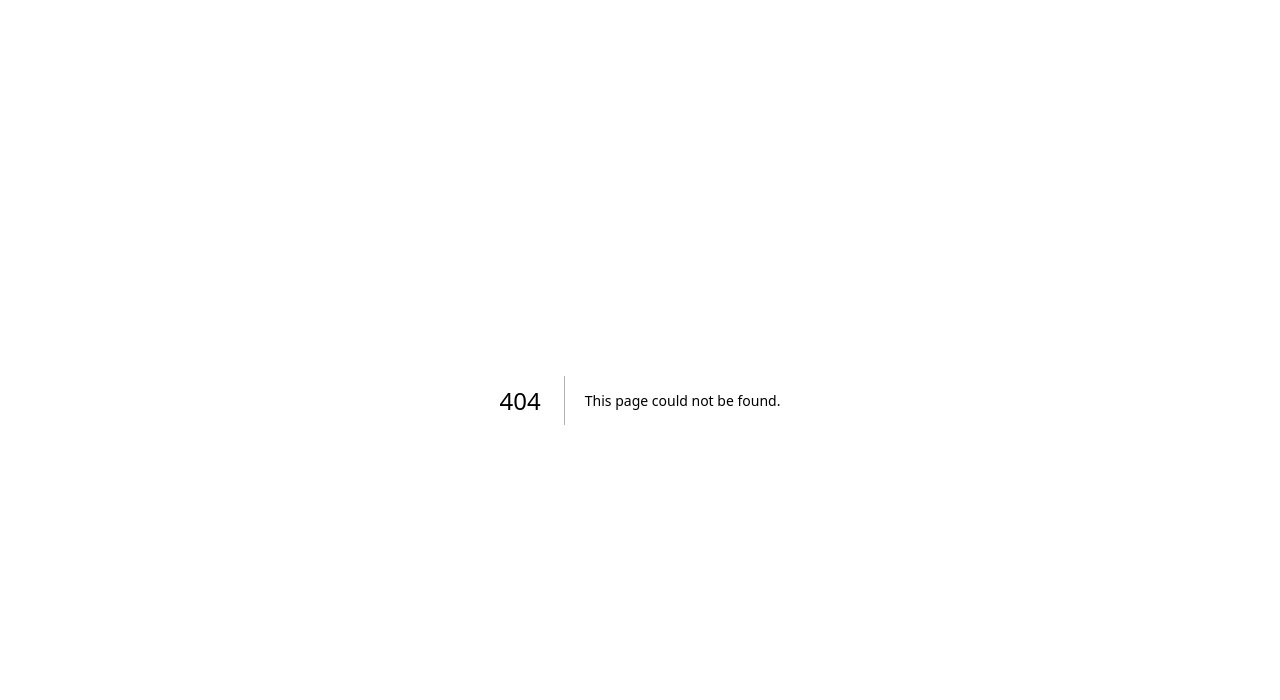
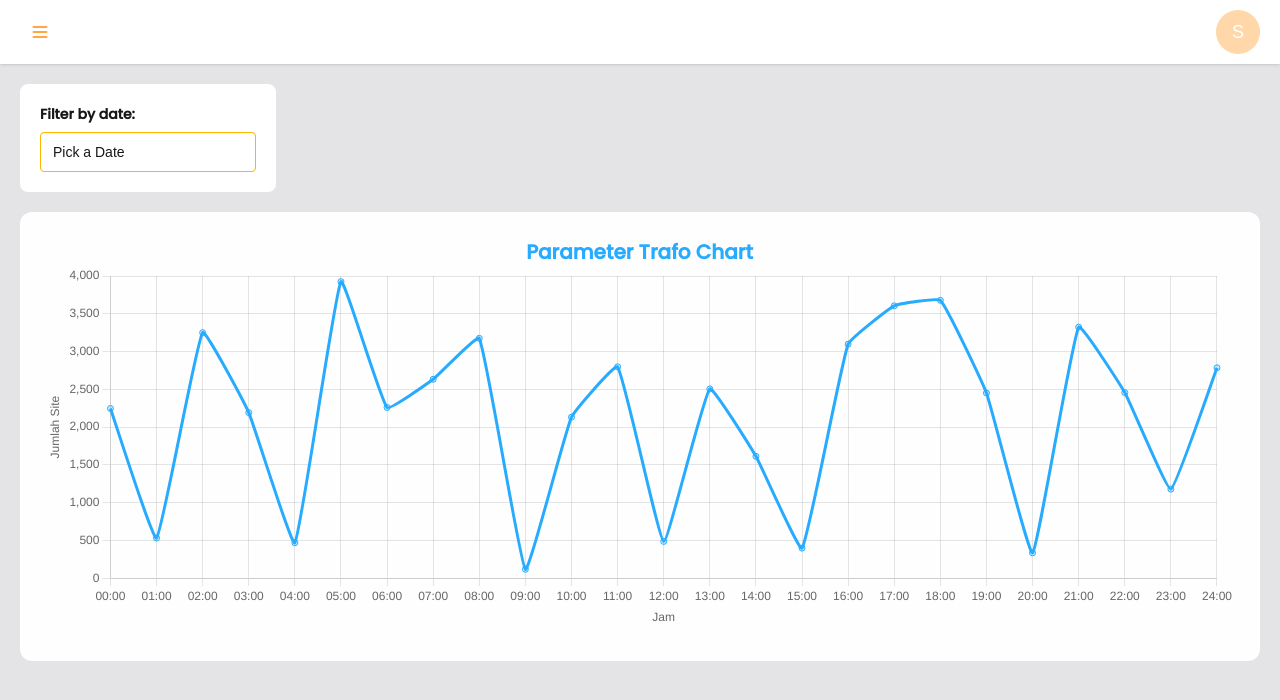
Before and after one commit to ITSensync/trafo-monitoring-system, a Next.js app: page /graph in a window 1280 px wide. Before the commit this address had no page. Shown: the top 700 px of the page. Built offline with nearby package versions, Linux system fonts and the light colour scheme.

Commit message:
feat: slicing graph page

```diff
--- a/package.json
+++ b/package.json
@@ -13,8 +13,11 @@
     "@emotion/styled": "^11.14.0",
     "@mui/icons-material": "^7.0.2",
     "@mui/material": "^7.0.2",
+    "chart.js": "^4.4.9",
     "next": "15.3.1",
     "react": "^19.0.0",
+    "react-chartjs-2": "^5.3.0",
+    "react-day-picker": "^9.6.7",
     "react-dom": "^19.0.0"
   },
   "devDependencies": {
--- /dev/null
+++ b/src/app/graph/page.tsx
@@ -0,0 +1,47 @@
+"use client";
+import BaseLayout from "@/components/BaseLayout";
+import ParameterGraph from "@/components/ParameterGraph";
+import React from "react";
+import { DayPicker, getDefaultClassNames } from "react-day-picker";
+import "react-day-picker/style.css";
+
+export default function page() {
+  const defaultClassNames = getDefaultClassNames();
+  return (
+    <BaseLayout searchBar={false}>
+      <div className="p-5 bg-white h-fit mx-5 mt-5 w-[20dvw] rounded-lg">
+        <p className="font-semibold font-poppins mb-2 text-sm">Filter by date:</p>
+        <button
+          popoverTarget="rdp-popover"
+          className="input input-border input-warning"
+          style={{ anchorName: "--rdp" } as React.CSSProperties}
+        >
+          {/* {date ? date.toLocaleDateString() : "Pick a date"} */}
+          Pick a Date
+        </button>
+        <div
+          popover="auto"
+          id="rdp-popover"
+          className="dropdown"
+          style={{ positionAnchor: "--rdp" } as React.CSSProperties}
+        >
+          <DayPicker
+            classNames={{
+              today: `rounded-full bg-amber-400 text-white font-bold`, // Add a border to today's date
+              selected: `bg-amber-500 border-amber-500 text-white font-bold`, // Highlight the selected day
+              root: `${defaultClassNames.root} shadow-lg p-5 bg-white border border-zinc-300 rounded-lg`, // Add a shadow to the root element
+              chevron: `${defaultClassNames.chevron} text-orange-400`,
+              button_next: `${defaultClassNames.button_next} `,
+            }}
+            mode="single"
+            // selected={date}
+            // onSelect={setDate}
+          />
+        </div>
+      </div>
+      <div className="bg-white/95 my-5 mx-5 rounded-xl px-6 pt-5 pb-8 h-fit">
+        <ParameterGraph />
+      </div>
+    </BaseLayout>
+  );
+}
--- a/src/components/BaseLayout.tsx
+++ b/src/components/BaseLayout.tsx
@@ -5,7 +5,7 @@ export default function BaseLayout({
   children, searchBar
 }: Readonly<{ children: React.ReactNode, searchBar: boolean }>) {
   return (
-    <div className="h-dvh w-full bg-zinc-200">
+    <div className="min-h-screen w-full bg-zinc-200 pb-10">
       <Navbar searchBar={searchBar}/>
       {children}
     </div>
--- /dev/null
+++ b/src/components/ParameterGraph.tsx
@@ -0,0 +1,74 @@
+"use client";
+import {
+  CategoryScale,
+  Chart,
+  Legend,
+  LinearScale,
+  LineElement,
+  PointElement,
+  Title,
+  Tooltip,
+} from "chart.js";
+import React from "react";
+import { Line } from "react-chartjs-2";
+
+export default function ParameterGraph() {
+  Chart.register(
+    Title,
+    Tooltip,
+    Legend,
+    LineElement,
+    LinearScale,
+    CategoryScale,
+    PointElement
+  );
+
+  const options = {
+    responsive: true,
+    plugins: {
+      legend: {
+        display: false,
+      },
+      title: {
+        display: true,
+        text: "Parameter Trafo Chart",
+        font: { size: 20, family: "Poppins" },
+        color: "#26abff",
+      },
+    },
+    scales: {
+      x: {
+        title: {
+          display: true,
+          text: "Jam",
+        },
+      },
+      y: {
+        title: {
+          display: true,
+          text: "Jumlah Site",
+        },
+      },
+    },
+  };
+
+  const data = {
+    labels: Array.from(
+      { length: 25 },
+      (_, i) => `${i.toString().padStart(2, "0")}:00`
+    ), // ['00', '01', ..., '24']
+    datasets: [
+      {
+        label: "Data Harian",
+        data: Array.from({ length: 25 }, () =>
+          Math.floor(Math.random() * 4201)
+        ), // nilai antara 0 - 4200
+        borderColor: "#26abff",
+        backgroundColor: "rgba(38, 171, 255, 0.2)",
+        tension: 0.1,
+        fill: true,
+      },
+    ],
+  };
+  return <Line options={options} height={100} data={data}></Line>;
+}
```
Also changed, not shown: 1 other file (tests, documents, lock files or other folders).
